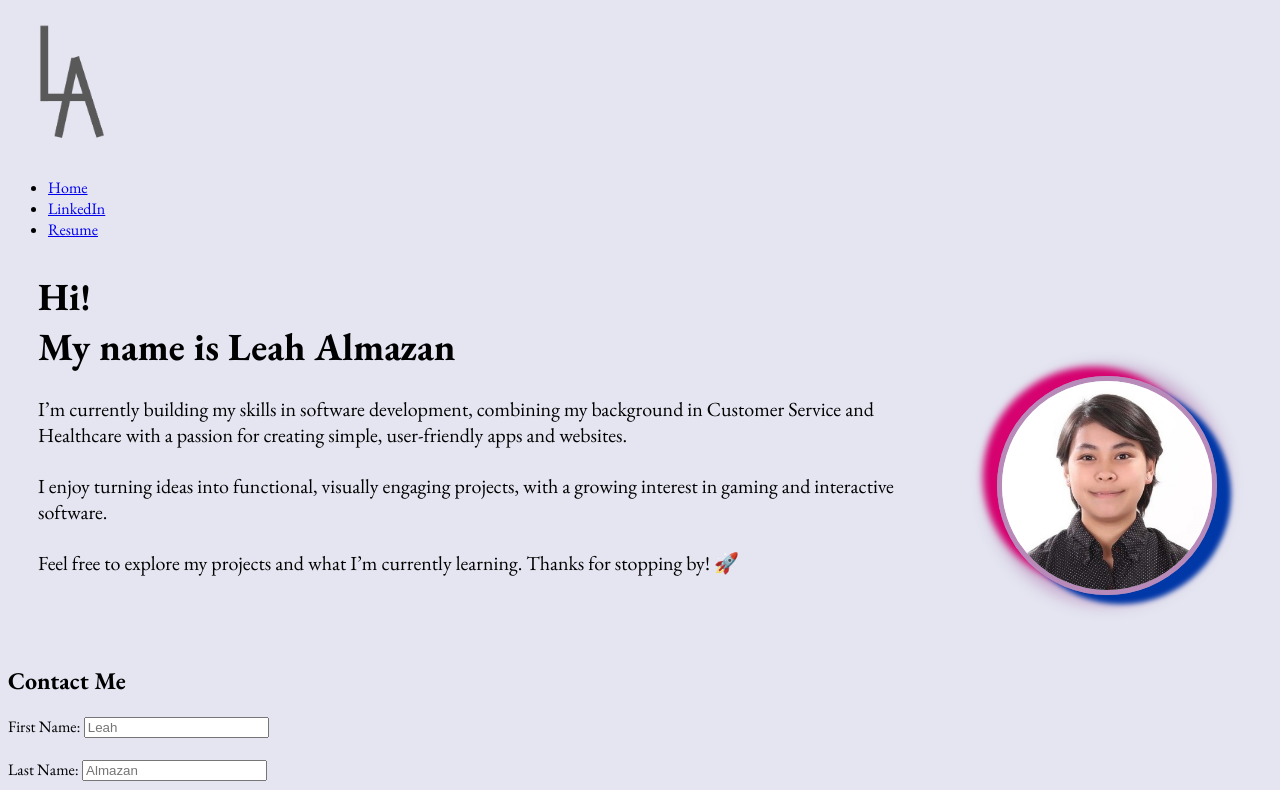
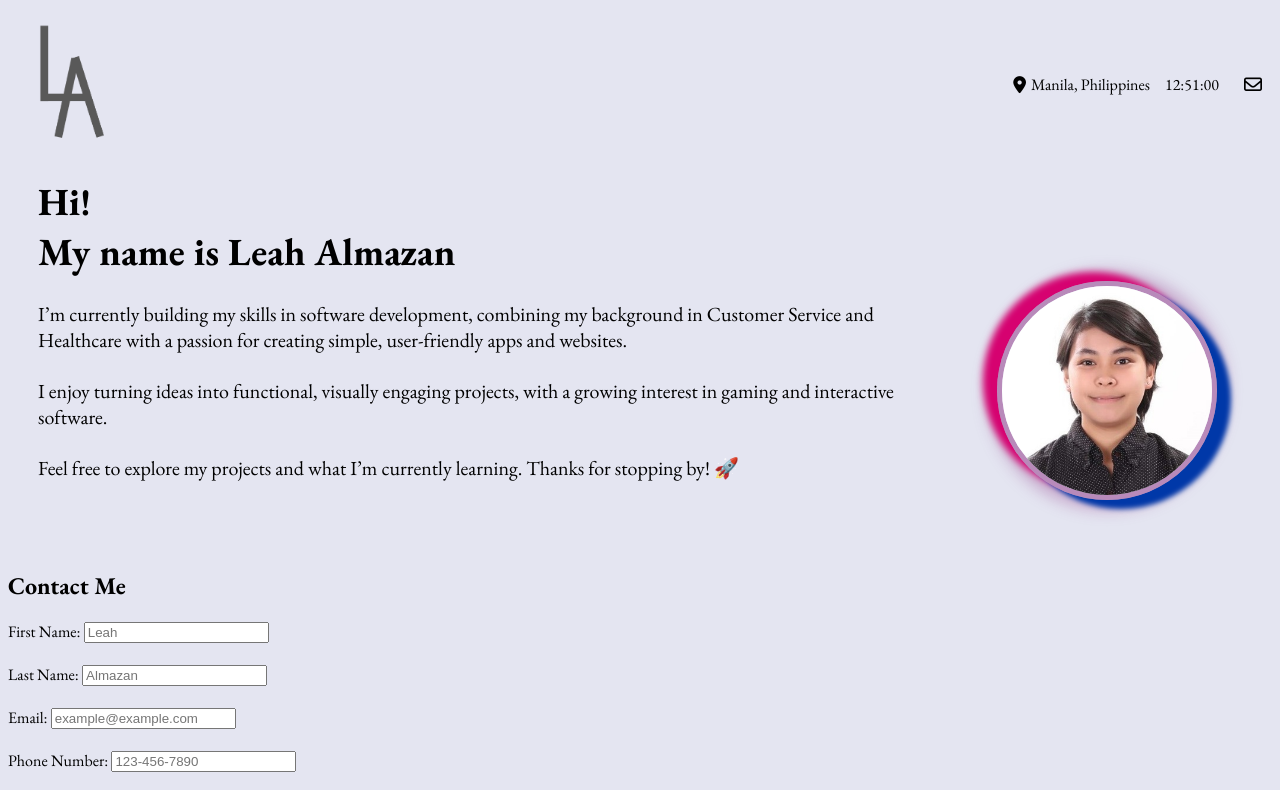
Before and after one commit to AnxiousPsyche/Project, a plain HTML site: page my_project/index.html in a window 1280 px wide. Shown: the top 790 px of the page. Drawn offline with nearby package versions, Linux system fonts and the light colour scheme.

Commit message:
Updated portfolio layout

```diff
--- a/my_project/index.html
+++ b/my_project/index.html
@@ -11,16 +11,20 @@
     <script src="https://kit.fontawesome.com/3c90881da3.js" crossorigin="anonymous"></script>
 </head>
 <body>
-    <header>
-        <div class="Hero-logo"></div>
-        <img src="/Web design ideas/logo_transparent.png" alt="Leah Almazan Logo" class="logo"></header>
+    <header class="Hero-header">
+        <div class="Hero-logo">
+        <img src="/Web design ideas/logo_transparent.png" alt="Leah Almazan Logo" class="logo"></div>
     <nav>
-        <ul>
-            <li class="Location"><a href="#Home">Home</a></li>
-            <li><a href="#LinkedIn">LinkedIn</a></li>
-            <li><a href="#Resume">Resume</a></li>
-        </ul>
+        <div class="nav-bar">
+            <div class="location">
+            <i class="fa-solid fa-location-dot"></i>
+            <span class="location-text">Manila, Philippines</span></div>
+            <span class="time">12:51:00</span>
+            <div class="mail">
+            <i class="fa-regular fa-envelope"></i></div>
+        </div>
     </nav>
+    </header>
 <main>
     <div class="Hero">
         <div class="Hero-text">
@@ -73,4 +77,4 @@
     </form>
     <footer>
                 <p>&copy; 2026 My Project. All rights reserved.</p>
-            </footer>
+        </footer>
--- a/my_project/styles.css
+++ b/my_project/styles.css
@@ -2,15 +2,43 @@ body {
     background: #e4e5f1;
     font-family: 'EB Garamond', serif;
 }
-.Hero-logo{
+.Hero-header{
     display: flex;
-    flex-direction: column;
+    flex-direction: row;
+    justify-content: space-between;
+    align-items: center;
+}
+.Hero-logo {
+    align-self: flex-start;
 }
 .logo {
-    align-self: flex-start;
-    width: clamp(50px, 20vw, 110px);
+    width: clamp(50px, 15vw, 110px);
     height: auto;
     margin: 10px
+}
+.nav-bar{
+    display: flex;
+    padding: 10px;
+    align-items: center;
+    gap: 15px
+}
+.location {
+    display: flex;
+    align-items: center;
+}
+.fa-location-dot{
+    font-size: 17px;
+}
+.location-text {
+    margin-left: 5px;
+}
+.time{
+    margin: 0;
+}
+.mail {
+    display: flex;
+    font-size: 18px;
+    margin-left: 10px;
 }
 .Hero {
     display: flex;
```
